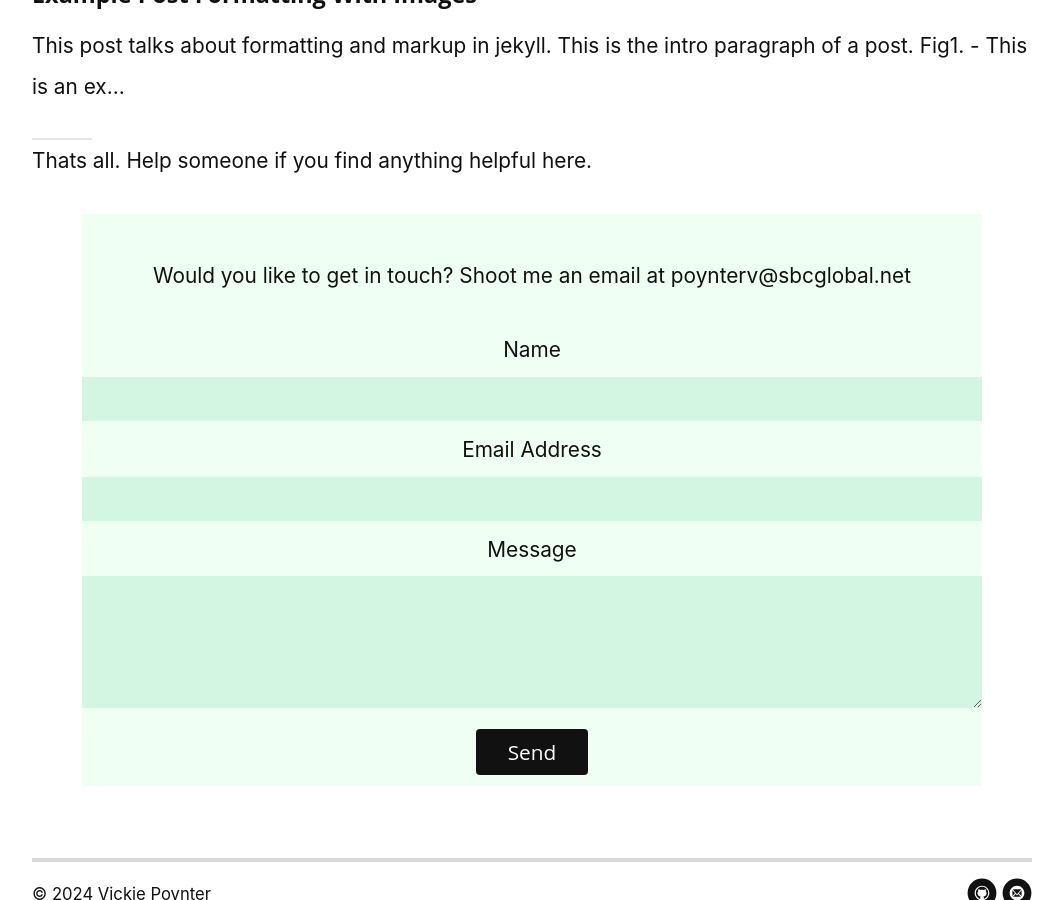
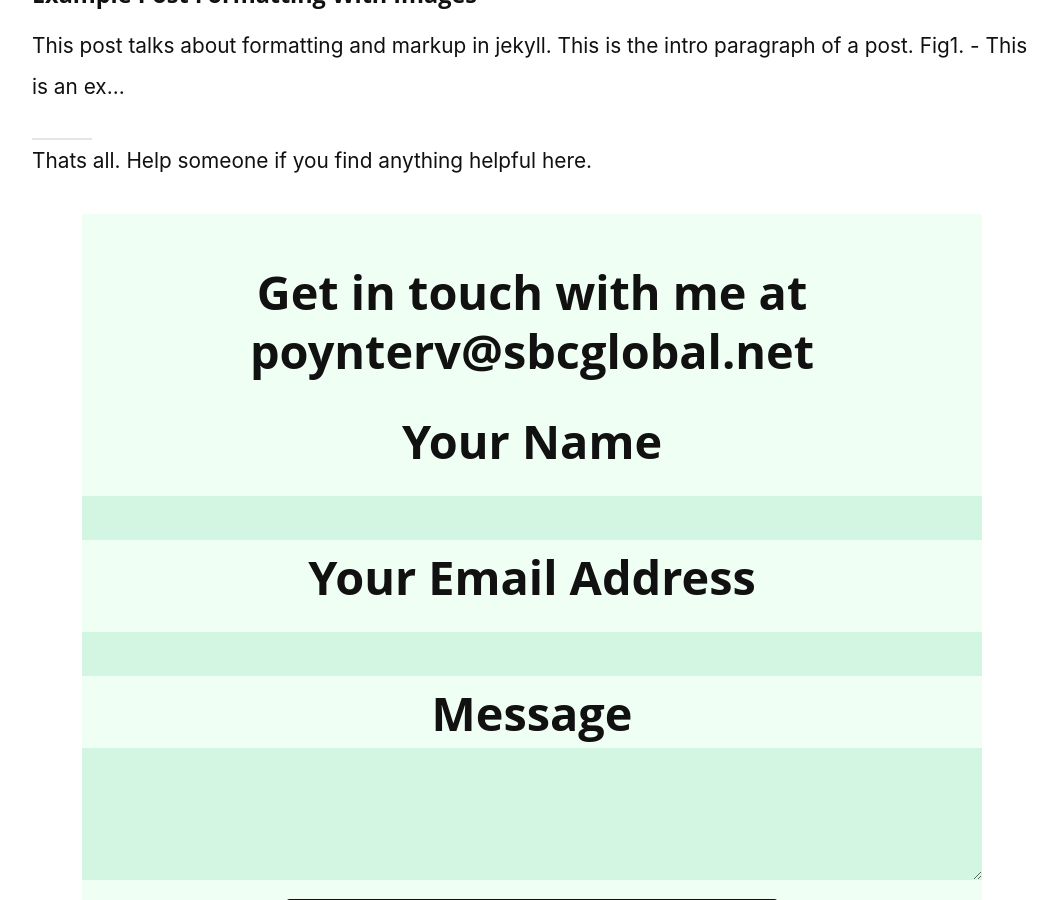
Before and after one commit to vickiep/vickiep.github.io, a Jekyll site: the page built from index.html, in a window 1280 px wide and 900 px high, scrolled down 1079 px. Shown: the whole window, without its empty margins (108-1171 px from the left). Built offline with Jekyll 4.4.1, drawn with Linux system fonts in a browser that asks for light colours; nearby versions of some CDN libraries; the list of posts is cut into pages by our own code; some of the changed text lies outside the part shown.

Commit message:
contact page update

```diff
--- a/_includes/contact.html
+++ b/_includes/contact.html
@@ -1,16 +1,15 @@
    <div class="container" align="center">
       <div class="contactcard">
          <br>
-           <p>Would you like to get in touch? Shoot me an email at poynterv@sbcglobal.net </p>
-
+           <H2>Get in touch with me at poynterv@sbcglobal.net </p>
            <form method="post" action="https://forms.un-static.com/forms/5308fe937db310b0d1ea9ba391f386ef35f30ad0">
-            <label for="name">Name</label>
+            <label for="name">Your Name</label>
             <input type="text" id="name" name="name" class="full-width"><br>
-            <label for="email">Email Address</label>
+            <label for="email">Your Email Address</label>
             <input type="email" id="email" name="_replyto" class="full-width"><br>
             <label for="message">Message</label>
             <textarea name="message" id="message" cols="30" rows="10" class="full-width"></textarea><br>
-            <input type="submit" value="Send" class="button">
+            <input type="submit" value="Send a message" class="button">
           </form>
       </div>
    </div>
--- a/index.html
+++ b/index.html
@@ -7,7 +7,7 @@ published: true
 <div class="home" id ="home">
 
    <p class="intro" align="middle">
-        <h2>Homeowner for Homeowners.</h2>
+        <h2 align="middle">[ Homeowner for Homeowners ]</h2>
    </p>
    Thanks for stopping by. This is my personal website. Posts and pages in this site are my personal opinion. Below you will find several blog posts from me.
 
```
